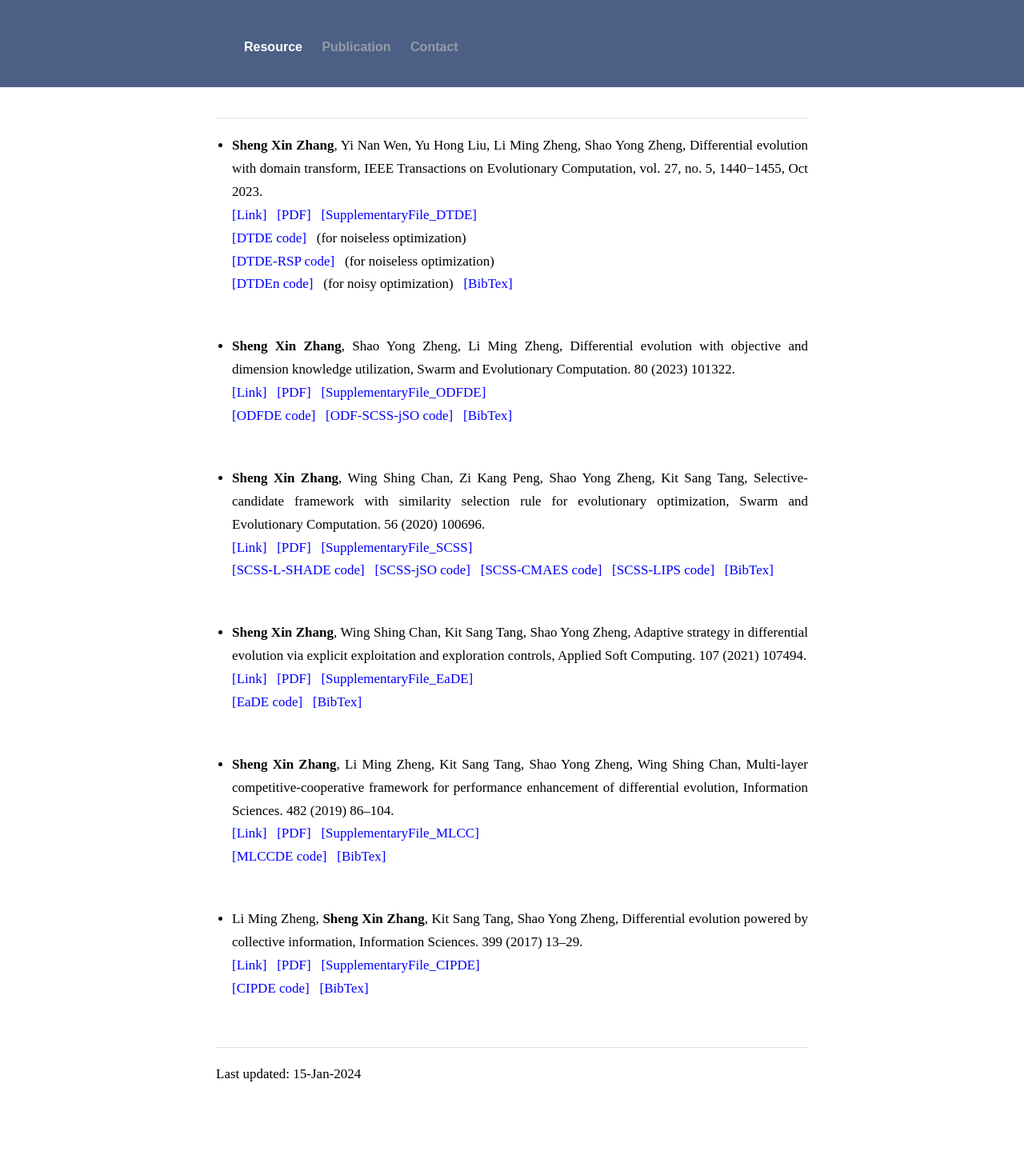
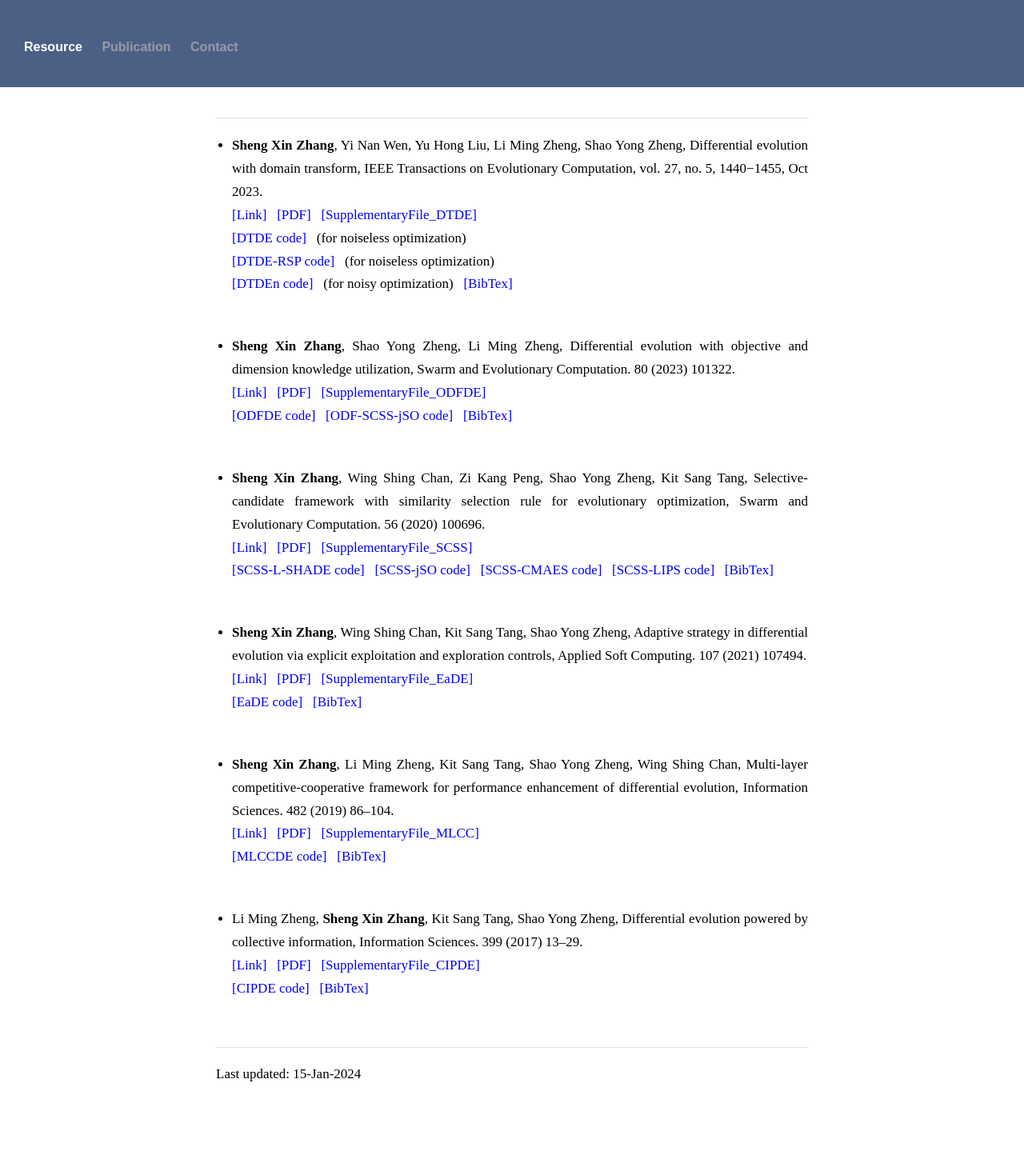
Before and after one commit to zsxhomepage/zsxhomepage.github.io, a Jekyll site: the page built from index.html, in a window 1280 px wide. Shown: the whole page at 80% size. Built offline with Jekyll 4.4.1, drawn with Linux system fonts in a browser that asks for light colours.

Commit message:
Update _layout.scss

```diff
--- a/_sass/_layout.scss
+++ b/_sass/_layout.scss
@@ -12,7 +12,7 @@ html,body {
 
 .header-container {
     max-width: 700px;
-    margin: 0px auto;
+    margin: 0px ; /**auto*/
 }
 
 .nav {
```
